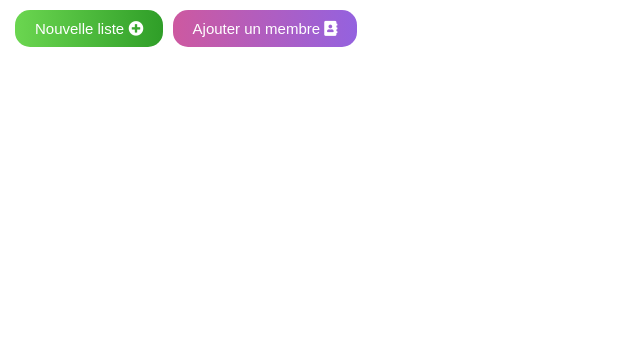
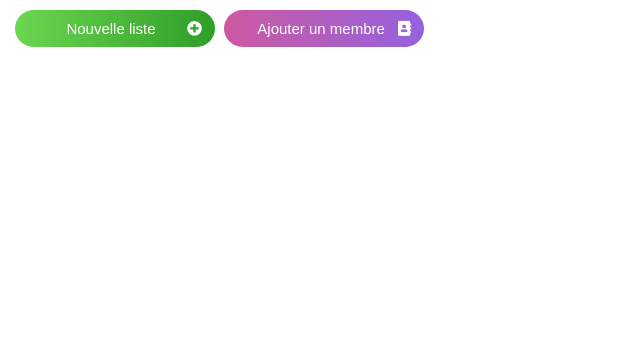
Before and after one commit to drakenshot23/projetIHM, a Django app: template utask/templates/page/board.html in a window 1280 px wide. Shown: the part 60-420 px from the top of the page, without its empty margins (0-640 px from the left). After the commit the page ends 107 px from the top, so only its background shows below. Run offline with Django 3.2, Linux system fonts and the light colour scheme; the template is opened without the code that fills it, so the values that code supplies are empty; some libraries are stand-ins or nearby versions.

Commit message:
update css board

```diff
--- a/utask/static/css/board.css
+++ b/utask/static/css/board.css
@@ -71,12 +71,13 @@ input:focus {
     /*background: linear-gradient(to left, #F7832C, #FCC07A);*/
     background: linear-gradient(to left, #2f9e28, #6bd650);
     padding: 10px 20px;
-    border-radius: 15px;
+    border-radius: 55px;
     font-size: 15px;
     border: unset;
     margin: 10px 5px 0 15px;
     color: #ffffff;
     cursor: pointer;
+    min-width: 200px;
     /*box-shadow: 2px 3px 10px 1px #828183;*/
 
 }
@@ -85,12 +86,18 @@ input:focus {
     /*background: linear-gradient(to left, #31e142, #73f556);*/
     background: linear-gradient(to left, #9462DF, #CD59A0);
     padding: 10px 20px;
-    border-radius: 15px;
+    border-radius: 55px;
     font-size: 15px;
     border: unset;
     color: #ffffff;
     cursor: pointer;
+    min-width: 200px;
     /*box-shadow: 2px 3px 10px 1px #828183;*/
+}
+
+#add-list-btn i, #add-member-btn i {
+    float: right;
+    margin: 1px -7px 0 0;
 }
 
 .ghost {
@@ -103,12 +110,17 @@ input:focus {
     margin: 10px 10px auto 10px;
     width: 100%;
     overflow-x: scroll;
-    height: 86vh;
+    height: 78vh;
+}
+
+#list-wrapper .list-content:last-child{
+    padding-right: 50px;
 }
 
 .cards-wrapper {
     border-radius: 15px;
     box-shadow: 0 0 5px 2px rgba(167, 95, 158, 0.25);
+    height: 100%;
 }
 
 .list-content {
@@ -135,8 +147,12 @@ input:focus {
     border-radius: 25px;
     padding: 5px;
     background-color: white;
+    font-family: inherit;
     display: block;
     width: 280px;
+    font-size: 17px;
+    height: 30px;
+    font-weight: bold;
     margin: auto;
     outline: unset;
     box-shadow: 0 0 5px 2px rgba(167, 95, 158, 0.25);
@@ -190,7 +206,9 @@ input:focus {
 .add-task-btn {
     cursor: pointer;
     color: #848484;
-    margin: 5px;
+    position: absolute;
+    bottom: 5px;
+    left: 80px;
 }
 
 @media screen and (max-width: 640px) {
```
